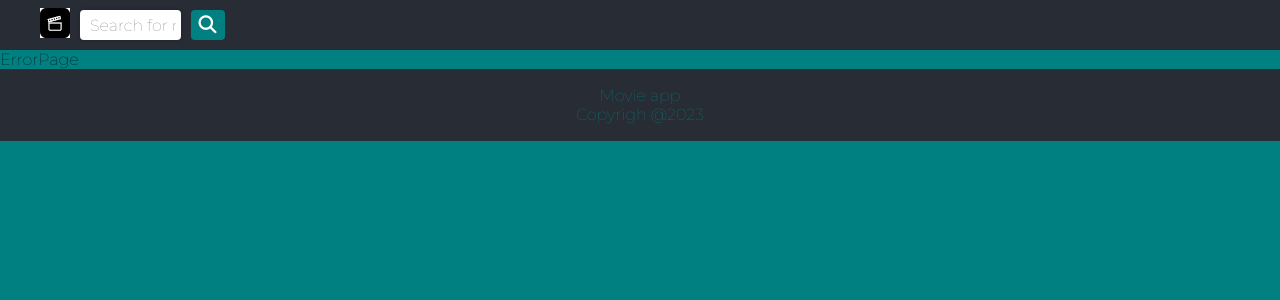
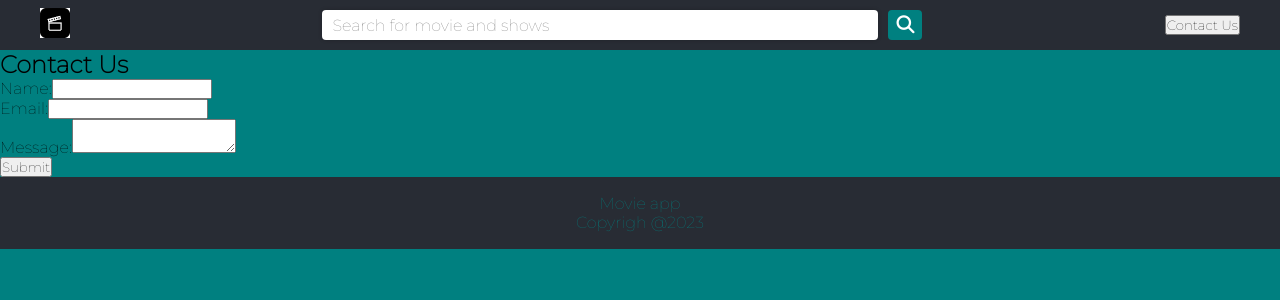
Before and after one commit to IanKoech/Movies-search, a React (Create React App) app: page /contact in a window 1280 px wide. Shown: the top 300 px of the page. Built offline with nearby package versions, Linux system fonts and the light colour scheme.

Commit message:
Added routing to contact component

```diff
--- a/package.json
+++ b/package.json
@@ -11,6 +11,7 @@
     "node-sass": "^7.0.3",
     "react": "^18.2.0",
     "react-dom": "^18.2.0",
+    "react-hook-form": "^7.43.9",
     "react-redux": "^8.0.5",
     "react-router-dom": "^6.10.0",
     "react-scripts": "5.0.1",
--- a/src/App.js
+++ b/src/App.js
@@ -8,6 +8,7 @@ import MovieDetail from './components/MovieDetail/MovieDetail';
 import ErrorPage from './components/ErrorPage/ErrorPage';
 import Header from './components/Header/Header';
 import Footer from './components/Footer/Footer';
+import Contact from './components/Contact/Contact';
 
 import './App.scss';
 
@@ -20,6 +21,7 @@ function App() {
           <Routes>
               <Route  exact path='/' element={<Home/>} />
               <Route path='/movie/:imdbID' element={<MovieDetail/>} />
+              <Route path='/contact' element={<Contact/>} />
               <Route path="*" element={<ErrorPage/>} />
 
           </Routes>
--- /dev/null
+++ b/src/components/Contact/Contact.js
@@ -0,0 +1,59 @@
+import React, { useState } from 'react';
+import './Contact.scss';
+
+const Contact = () => {
+  const [name, setName] = useState('');
+  const [email, setEmail] = useState('');
+  const [message, setMessage] = useState('');
+  const handleSubmit = (e) => {
+    e.preventDefault();
+    // Your logic for handling the form submission goes here
+    console.log(name, email, message);
+    setName('');
+    setEmail('');
+    setMessage('');
+  };
+
+  return (
+    <div className="contact-container">
+      <h2>Contact Us</h2>
+      <form onSubmit={handleSubmit}>
+        <div className="form-field">
+          <label htmlFor="name">Name:</label>
+          <input
+            type="text"
+            id="name"
+            name="name"
+            value={name}
+            onChange={(e) => setName(e.target.value)}
+            required
+          />
+        </div>
+        <div className="form-field">
+          <label htmlFor="email">Email:</label>
+          <input
+            type="email"
+            id="email"
+            name="email"
+            value={email}
+            onChange={(e) => setEmail(e.target.value)}
+            required
+          />
+        </div>
+        <div className="form-field">
+          <label htmlFor="message">Message:</label>
+          <textarea
+            id="message"
+            name="message"
+            value={message}
+            onChange={(e) => setMessage(e.target.value)}
+            required
+          ></textarea>
+        </div>
+        <button type="submit">Submit</button>
+      </form>
+    </div>
+  );
+};
+
+export default Contact;
--- a/src/components/header/header.js
+++ b/src/components/header/header.js
@@ -1,4 +1,5 @@
 import React, { useState } from 'react';
+import { useNavigate } from 'react-router-dom';
 import { Link } from 'react-router-dom';
 import logo from '../../images/icon.png'
 import './Header.scss';
@@ -6,6 +7,10 @@ import { useDispatch } from 'react-redux';
 import { fetchAsyncMovies, fetchAsyncShows } from '../../features/movies/movieSlice';
 
 const Header = () => {
+    const navigate = useNavigate();
+    const handleContactClick = () => {
+        navigate('/contact');
+    };
     const [term, setTerm] = useState('');
     const dispatch = useDispatch();
     const submitHandler  = (e) => {
@@ -28,6 +33,7 @@ const Header = () => {
                         <img src={logo} alt=""/>
                     </div>
                 </Link>
+                </div>
                 <div className='search-bar'>
                     <form onSubmit={submitHandler}>
                         <input
@@ -39,6 +45,8 @@ const Header = () => {
                         <button type='submit'><i className='fa fa-search'></i></button>
                     </form>
                 </div>
+                <div className='nav-links'>
+                    <button onClick={handleContactClick}>Contact Us</button>
                 </div>
 
            {/* <div className='user-image'>
```
Also changed, not shown: src/components/Contact/Contact.scss (added), 1 other file (tests, documents, lock files or other folders).
